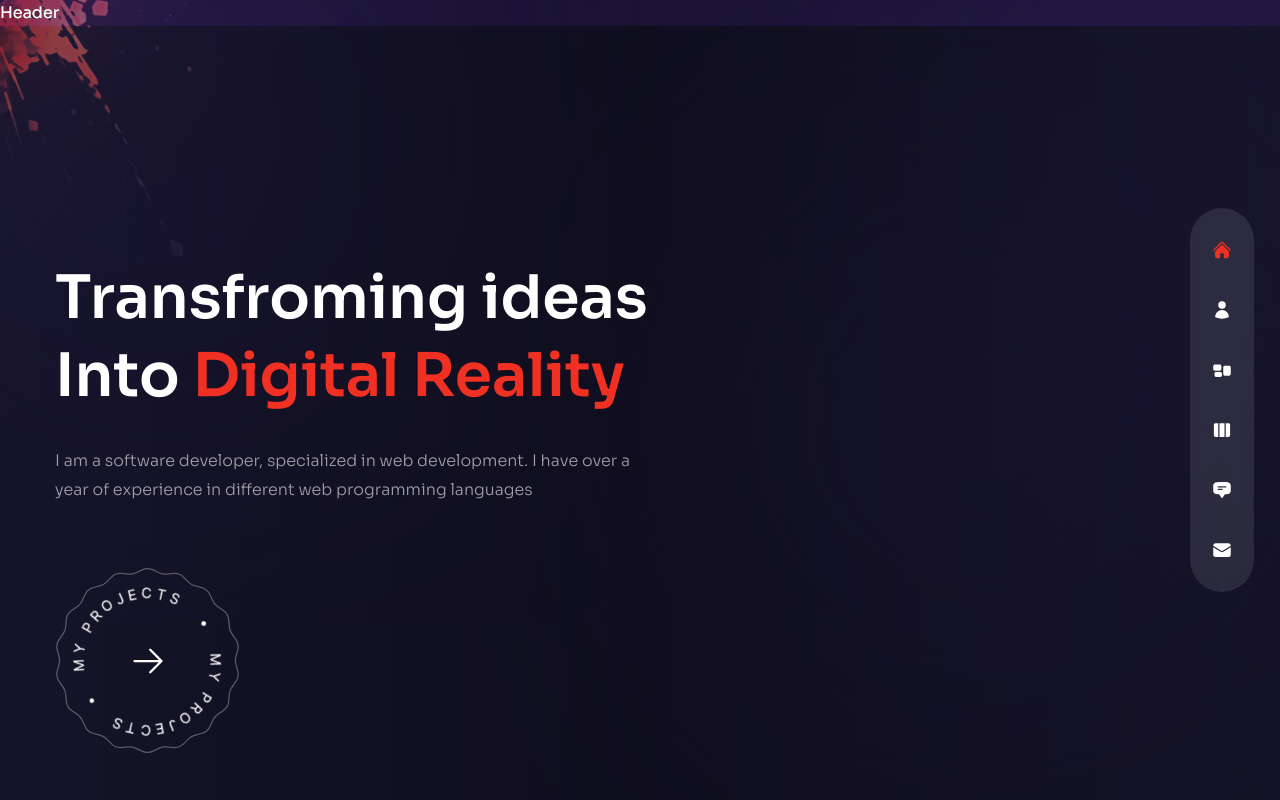
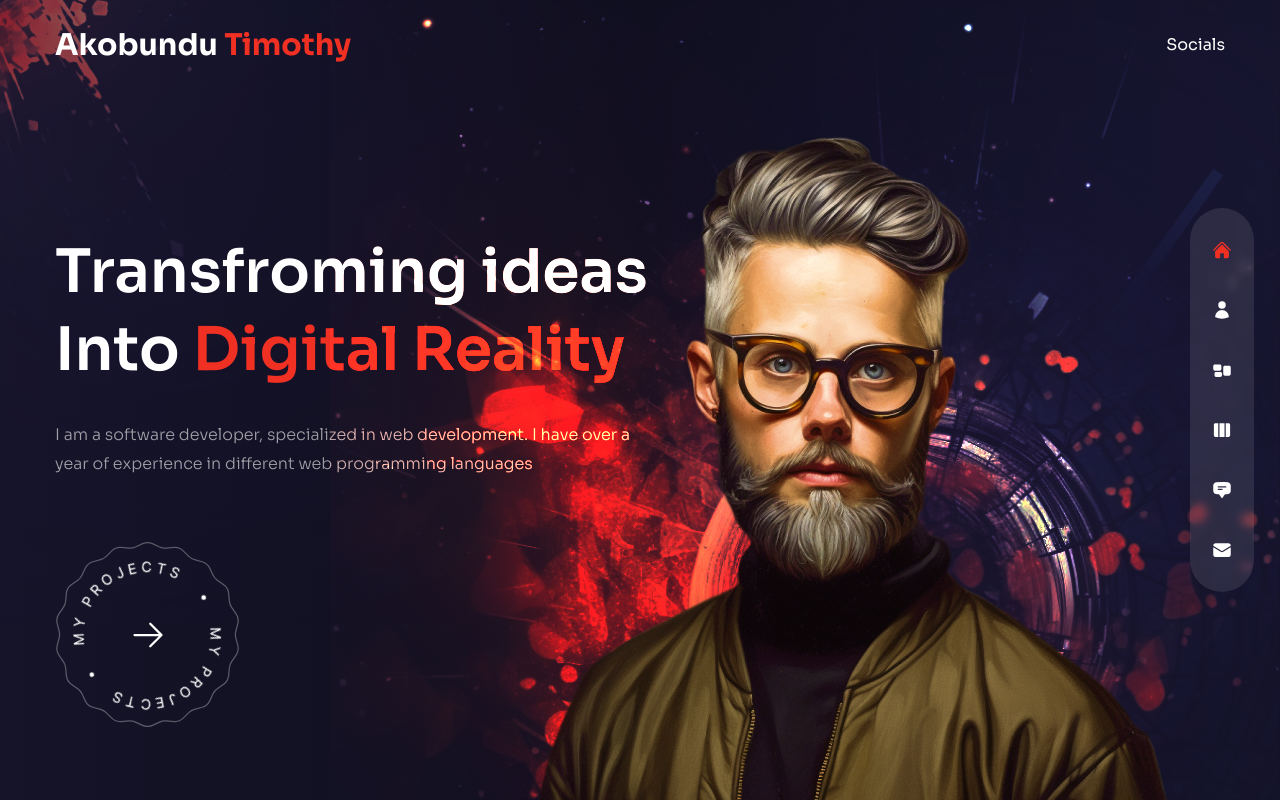
Before and after one commit to timothy2462/Timothy_profile, a Next.js app: page / in a window 1280 px wide. Built offline with nearby package versions, Linux system fonts and the light colour scheme.

Commit message:
done with the header

```diff
--- a/components/Avatar.js
+++ b/components/Avatar.js
@@ -1,5 +1,42 @@
+import Image from "next/image";
+
 const Avatar = () => {
-  return <div>Avatar</div>;
+  return (
+    <div className=" sm:hidden lg:flex lg:max-w-none">
+      <Image
+        src={"/avatar.png"}
+        width={500}
+        height={500}
+        alt=""
+        className=" w-full h-full translate-x-0  "
+      />
+    </div>
+  );
 };
 
 export default Avatar;
+
+// import Image from "next/image";
+
+// const Avatar = () => {
+//   return (
+//     <div
+//       style={{
+//         display: "block",
+//         "@media screen and (max-width: 599px)": {
+//           display: "none",
+//         },
+//       }}
+//     >
+//       <Image
+//         src={"/avatar.png"}
+//         width={500}
+//         height={500}
+//         alt=""
+//         className=" w-full h-full translate-x-0  "
+//       />
+//     </div>
+//   );
+// };
+
+// export default Avatar;
--- a/components/Header.js
+++ b/components/Header.js
@@ -1,5 +1,30 @@
+import Image from "next/image";
+import Link from "next/link";
+import Socials from "../components/Socials";
+
 const Header = () => {
-  return <header>Header</header>;
+  return (
+    <header className="absolute z-30 w-full flex items-center px-16 xl:px-0 xl:h-[90px]">
+      <div className="container mx-auto">
+        <div className="flex flex-col lg:flex-row justify-between items-center gap-y-6 py-8">
+          {/* logo */}
+          <Link href={"/"}>
+            {/* <Image
+              src={"/logo.svg"}
+              width={220}
+              height={40}
+              alt=""
+              priority={true}
+            />{" "} */}
+            <h1 className="font-bold text-[30px]">
+              Akobundu <span className="text-accent">Timothy</span>
+            </h1>
+          </Link>
+          <Socials />
+        </div>
+      </div>
+    </header>
+  );
 };
 
 export default Header;
--- a/components/ParticlesContainer.js
+++ b/components/ParticlesContainer.js
@@ -1,5 +1,95 @@
+import { Particles } from "react-tsparticles";
+import { loadFull } from "tsparticles";
+import React, { useCallback } from "react";
+
 const ParticlesContainer = () => {
-  return <div>Particles Container</div>;
+  const particlesInit = useCallback(async (engine) => {
+    await loadFull(engine);
+  }, []);
+
+  const particlesloaded = useCallback(async () => {}, []);
+
+  return (
+    <Particles
+      className="w-full h-full absolute translate-z-0"
+      id="tsparticles"
+      init={particlesInit}
+      loaded={particlesloaded}
+      options={{
+        fullScreen: { enable: false },
+        background: {
+          color: {
+            value: "",
+          },
+        },
+        fpslimit: 120,
+        interactivity: {
+          events: {
+            onClick: {
+              enable: false,
+              mode: "push",
+            },
+            onHover: {
+              enable: true,
+              mode: "repulse",
+            },
+            resize: true,
+          },
+          modes: {
+            push: {
+              quantity: 90,
+            },
+            repulse: {
+              distance: 200,
+              duration: 0.4,
+            },
+          },
+        },
+        particles: {
+          color: {
+            value: "#e68e2e",
+          },
+          links: {
+            color: "#f5d393",
+            distance: 150,
+            enable: true,
+            opacity: 0.5,
+            width: 1,
+          },
+          collisions: {
+            enable: true,
+          },
+          move: {
+            directions: "none",
+            enable: true,
+            outModes: {
+              default: "bounce",
+            },
+            random: false,
+            speed: 1,
+            straight: false,
+          },
+          number: {
+            density: {
+              enable: true,
+              area: 800,
+            },
+            value: 80,
+          },
+          opacity: {
+            value: 0.5,
+          },
+          shape: {
+            type: "circle",
+          },
+          size: {
+            value: { min: 1, max: 5 },
+          },
+        },
+        detectRetina: true,
+      }}
+    />
+  );
 };
 
 export default ParticlesContainer;
--- a/pages/index.js
+++ b/pages/index.js
@@ -7,8 +7,8 @@ import { fadeIn } from "../variants";
 
 const Home = () => {
   return (
-    <div className="bg-primary/60 h-full">
-      <div className="w-full h-full bg-gradient-to-r from-primary/10 via-black/30 to-black/10">
+    <div className="bg-primary/60 h-full ">
+      <div className="w-full h-full bg-gradient-to-r from-primary/10 via-black/30 to-black/10 ">
         <div className="text-center flex flex-col justify-center xl:pt-40 xl:text-left h-full container mx-auto">
           {/* title */}
           <motion.h1
@@ -48,7 +48,23 @@ const Home = () => {
         </div>
       </div>
       {/* image */}
-      <div>image</div>
+      <div className="w-[950px] h-full absolute right-0 bottom-0">
+        {/* bg image */}
+        <div className="bg-none xl:bg-explosion xl:bg-cover xl:bg-right xl:bg-no-repeat w-full h-full absolute mix-blend-color-dodge translate-z-0"></div>
+        {/* particles */}
+        {/* <ParticlesContainer /> */}
+        {/* Avatar img */}
+        <motion.div
+          variants={fadeIn("up", 0.5)}
+          initial="hidden"
+          animate="show"
+          exit="hidden"
+          transition={{ duration: 1, ease: "easeInOut" }}
+          className="w-full h-full max-h-[678px]  max-w-[737px] absolute bottom-32 lg:bottom-0 lg:right-[8%]"
+        >
+          <Avatar />
+        </motion.div>
+      </div>
     </div>
   );
 };
```
Also changed, not shown: public/avatar2.png (added).
